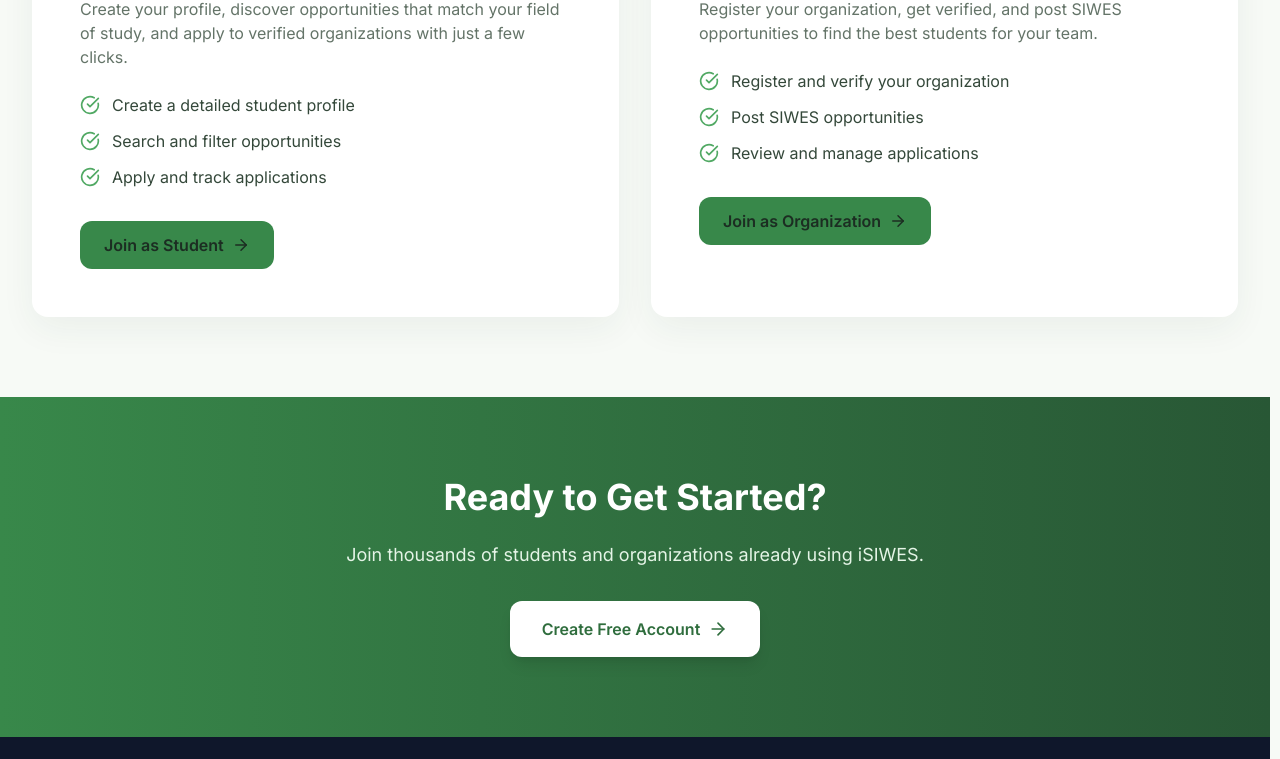
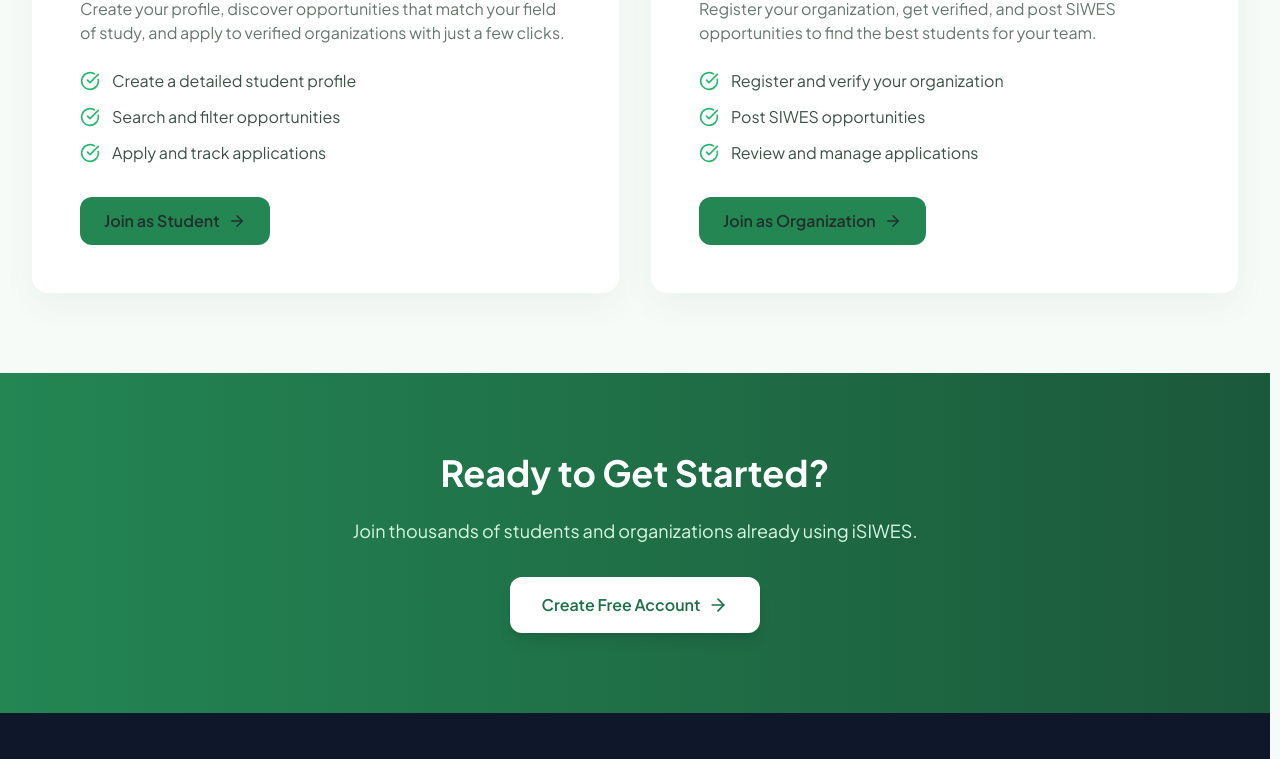
Before and after one commit to Simply-Incognito/ITSync, a React (Vite) app in the folder frontend/: page / in a window 1280 px wide. Shown: the part 1440-2199 px from the top of the page. Built offline with nearby package versions, Linux system fonts and the light colour scheme.

Commit message:
feat(frontend): update index.html title and enhance CSS styles for improved aesthetics and user experience

```diff
--- a/frontend/index.html
+++ b/frontend/index.html
@@ -4,10 +4,15 @@
     <meta charset="UTF-8" />
     <link rel="icon" type="image/svg+xml" href="/vite.svg" />
     <meta name="viewport" content="width=device-width, initial-scale=1.0" />
-    <title>ITSync - Industrial Training Placement Platform</title>
-    <link rel="preconnect" href="https://fonts.googleapis.com">
-    <link rel="preconnect" href="https://fonts.gstatic.com" crossorigin>
-    <link href="https://fonts.googleapis.com/css2?family=Inter:wght@300;400;500;600;700;800&display=swap" rel="stylesheet">
+    <meta name="theme-color" content="#f7fbf8" />
+    <meta name="description" content="Find and manage SIWES industrial training placements with iSIWES." />
+    <title>iSIWES — Industrial Training, made easier</title>
+    <link rel="preconnect" href="https://fonts.googleapis.com" />
+    <link rel="preconnect" href="https://fonts.gstatic.com" crossorigin />
+    <link
+      href="https://fonts.googleapis.com/css2?family=Plus+Jakarta+Sans:wght@400;500;600;700;800&display=swap"
+      rel="stylesheet"
+    />
   </head>
   <body>
     <div id="root"></div>
--- a/frontend/src/index.css
+++ b/frontend/src/index.css
@@ -1,39 +1,39 @@
 @import "tailwindcss";
 
 @theme {
-  --color-primary-50: #f2faf3;
-  --color-primary-100: #e4f4e6;
-  --color-primary-200: #c8e9cd;
-  --color-primary-300: #a4d9ae;
-  --color-primary-400: #78c487;
-  --color-primary-500: #51a964;
-  --color-primary-600: #38884a;
-  --color-primary-700: #2f6d3d;
-  --color-primary-800: #285735;
-  --color-primary-900: #21482d;
-  --color-primary-950: #102718;
+  --color-primary-50: #effdf4;
+  --color-primary-100: #d9fbe6;
+  --color-primary-200: #b6f2ce;
+  --color-primary-300: #83e5ae;
+  --color-primary-400: #4bd28a;
+  --color-primary-500: #29b970;
+  --color-primary-600: #238653;
+  --color-primary-700: #1d7047;
+  --color-primary-800: #1b593b;
+  --color-primary-900: #174a33;
+  --color-primary-950: #08291b;
 
-  --font-sans: Inter, ui-sans-serif, system-ui, -apple-system, BlinkMacSystemFont, "Segoe UI", sans-serif;
+  --font-sans: "Plus Jakarta Sans", ui-sans-serif, system-ui, -apple-system, BlinkMacSystemFont, "Segoe UI", sans-serif;
 }
 
 :root {
   font-family: var(--font-sans);
-  color: #1c2d22;
-  background: #f7faf6;
+  color: #20312b;
+  background: #f7fbf8;
   font-synthesis: none;
   text-rendering: optimizeLegibility;
   -webkit-font-smoothing: antialiased;
   -moz-osx-font-smoothing: grayscale;
 
   --surface: #fff;
-  --surface-soft: #f5faf4;
-  --border: #e4ece3;
-  --text: #1c2d22;
-  --muted: #647468;
-  --green: #38884a;
-  --green-dark: #285735;
-  --green-pale: #eaf5e9;
-  --shadow-card: 0 12px 35px rgba(33, 72, 45, 0.06);
+  --surface-soft: #f1faf4;
+  --border: #e3eee7;
+  --text: #20312b;
+  --muted: #66776f;
+  --green: #238653;
+  --green-dark: #1d7047;
+  --green-pale: #e3f8eb;
+  --shadow-card: 0 12px 32px rgba(36, 91, 62, 0.055);
 }
 
 * {
@@ -51,8 +51,9 @@
   min-height: 100vh;
   margin: 0;
   background:
-    radial-gradient(ellipse at 12% 0%, rgba(221, 241, 220, 0.46), transparent 38rem),
-    #f7faf6;
+    radial-gradient(ellipse at 10% 0%, rgba(205, 248, 222, 0.42), transparent 34rem),
+    radial-gradient(ellipse at 95% 10%, rgba(218, 241, 255, 0.32), transparent 30rem),
+    #f7fbf8;
   color: var(--text);
 }
 
@@ -93,66 +94,74 @@
 }
 
 ::selection {
-  background: #d6edd8;
-  color: #21482d;
+  background: #c9f3d8;
+  color: #174a33;
 }
 
 *:focus-visible {
-  outline: 3px solid rgba(81, 169, 100, 0.48);
+  outline: 3px solid rgba(41, 185, 112, 0.42);
   outline-offset: 3px;
 }
 
 /* Give the existing utility-based screens a consistent, softer canvas. */
 .bg-slate-50 {
-  background-color: #f7faf6;
+  background-color: #f7fbf8;
 }
 
 .text-slate-800 {
-  color: #1c2d22;
+  color: #20312b;
 }
 
 .text-slate-700 {
-  color: #34483a;
+  color: #3d5148;
 }
 
 .text-slate-600 {
-  color: #647468;
+  color: #66776f;
 }
 
 .border-slate-200 {
-  border-color: #e4ece3;
+  border-color: #e3eee7;
 }
 
 .border-slate-300 {
-  border-color: #d7e2d6;
+  border-color: #d7e7dc;
 }
 
 .bg-primary-600 {
-  background-color: #38884a;
+  background-color: #238653;
 }
 
 .hover\:bg-primary-700:hover {
-  background-color: #2f6d3d;
+  background-color: #1d7047;
 }
 
 .text-primary-600 {
-  color: #38884a;
+  color: #238653;
 }
 
 .text-primary-700 {
-  color: #2f6d3d;
+  color: #1d7047;
 }
 
 .bg-primary-50 {
-  background-color: #f2faf3;
+  background-color: #effdf4;
 }
 
 .bg-primary-100 {
-  background-color: #e4f4e6;
+  background-color: #d9fbe6;
 }
 
 .border-primary-300 {
-  border-color: #a4d9ae;
+  border-color: #83e5ae;
+}
+
+.text-primary-500 {
+  color: #29b970;
+}
+
+.bg-primary-200 {
+  background-color: #b6f2ce;
 }
 
 /* Comfortable defaults for forms shared across registration and profile screens. */
@@ -160,10 +169,10 @@
 textarea,
 select {
   min-height: 2.9rem;
-  border-color: #d7e2d6;
+  border-color: #d7e7dc;
   border-radius: 0.8rem;
   background-color: #fff;
-  color: #1c2d22;
+  color: #20312b;
   transition: border-color 160ms ease, box-shadow 160ms ease, background-color 160ms ease;
 }
 
@@ -174,22 +183,70 @@
 
 input::placeholder,
 textarea::placeholder {
-  color: #96a49a;
+  color: #92a39a;
 }
 
 input:focus,
 textarea:focus,
 select:focus {
-  border-color: #78c487;
-  box-shadow: 0 0 0 4px rgba(120, 196, 135, 0.16);
+  border-color: #4bd28a;
+  box-shadow: 0 0 0 4px rgba(75, 210, 138, 0.16);
   outline: none;
 }
 
 label {
-  color: #34483a;
+  color: #3d5148;
 }
 
-/* Shared surface treatment across dashboards and account forms. */
+/* Shared rhythm and surfaces across student and organization workspaces. */
+.workspace-page {
+  padding-block: clamp(2rem, 4vw, 3.5rem);
+}
+
+.workspace-page h1 {
+  color: #20312b;
+  font-size: clamp(1.75rem, 3vw, 2.25rem);
+  font-weight: 750;
+  letter-spacing: -0.04em;
+  line-height: 1.16;
+}
+
+.workspace-page h1 + p {
+  max-width: 48rem;
+  color: #66776f;
+  font-size: 0.98rem;
+  line-height: 1.65;
+}
+
+.workspace-page h2 {
+  letter-spacing: -0.025em;
+}
+
+.workspace-page .bg-white.rounded-2xl {
+  border-color: #e3eee7;
+  box-shadow: var(--shadow-card);
+}
+
+.workspace-page .bg-white.rounded-2xl.border {
+  transition: border-color 180ms ease, box-shadow 180ms ease, transform 180ms ease;
+}
+
+.workspace-page a.bg-white.rounded-2xl.border:hover {
+  border-color: #b6e9c9;
+  box-shadow: 0 16px 36px rgba(36, 91, 62, 0.09);
+  transform: translateY(-2px);
+}
+
+.workspace-page form.bg-white.rounded-2xl {
+  padding: clamp(1.25rem, 3.5vw, 2rem);
+}
+
+.workspace-page input:not([type="checkbox"]):not([type="radio"]),
+.workspace-page textarea,
+.workspace-page select {
+  min-height: 3rem;
+}
+
 .rounded-2xl.border,
 form.rounded-2xl,
 .rounded-2xl.shadow-sm {
@@ -218,22 +275,32 @@
   animation: float-in 420ms ease-out both;
 }
 
+@media (max-width: 640px) {
+  .workspace-page {
+    padding-block: 1.5rem;
+  }
+
+  .workspace-page .bg-white.rounded-2xl.border {
+    border-radius: 1.15rem;
+  }
+}
+
 ::-webkit-scrollbar {
   width: 10px;
 }
 
 ::-webkit-scrollbar-track {
-  background: #f1f6ef;
+  background: #f1f8f3;
 }
 
 ::-webkit-scrollbar-thumb {
-  border: 3px solid #f1f6ef;
+  border: 3px solid #f1f8f3;
   border-radius: 999px;
-  background: #b7cdb8;
+  background: #b9ddc7;
 }
 
 ::-webkit-scrollbar-thumb:hover {
-  background: #8eaf91;
+  background: #83c99e;
 }
 
 @media (prefers-reduced-motion: reduce) {
```
